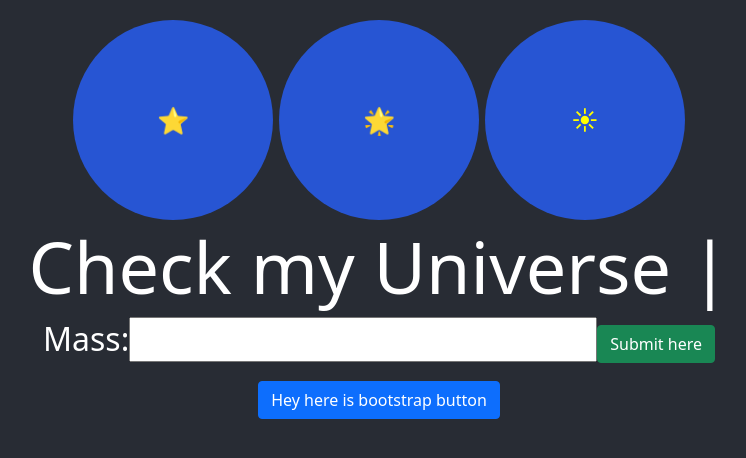
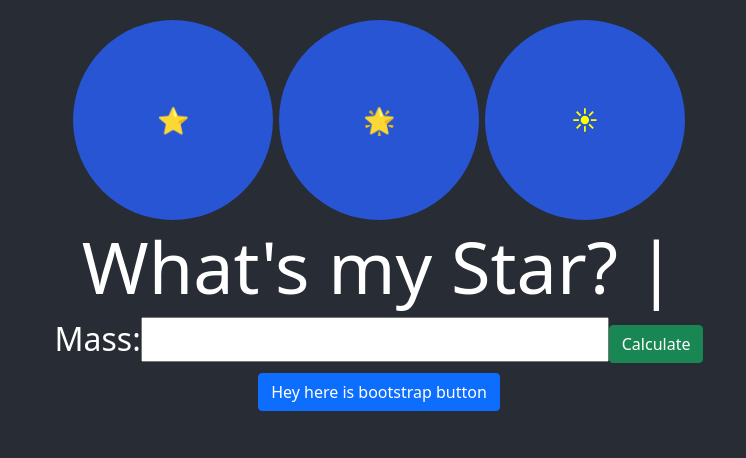
Before and after one commit to AaronKirchhoff/star_project, a React (Create React App) app: page / in a window 1280 px wide. Shown: the top 458 px of the page, without its empty margins (261-1007 px from the left). Built offline with nearby package versions, Linux system fonts and the light colour scheme.

Commit message:
currentStar state created

```diff
--- a/src/star.js
+++ b/src/star.js
@@ -6,8 +6,9 @@ class Star extends Component {
     super(props);
     // state is how much mass the star is, we will set it at 0 for now, update state with an input field, and based on that, we call a function that will decide what star to display.
     this.state = {star: ''};
+    // currentState is saved at starType variable below
+    this.state = {currentStar: ''};
     this.handleChange = this.handleChange.bind(this);
-    this.tbdfunction = this.tbdfunction.bind(this);
     this.formSubmit = this.formSubmit.bind(this);
   }
 
@@ -38,57 +39,30 @@ class Star extends Component {
     } else {
       starType = 'error: Mass input incorrect'
     }
-    alert(`you typed: ${starType}`);
+    this.setState({currentStar: starType})
+    evt.preventDefault();
+    // alert(`you typed: ${starType}`);
     this.setState({star: ''})
     return starType
   }
 
-
-
-  tbdfunction(){
-    // and we dont want tpage t refresh automatically, so ...
-    var starType;
-    if( this.state.star === ''){
-      starType = '';
-    } else if (this.state.star <= 3) {
-      starType = 'Protostar';
-    } else if (this.state.star <= 6) {
-      starType = 'T Tauri';
-    } else if (this.state.star <= 10) {
-      starType = 'Red Dwarf';
-    } else if (this.state.star <= 11) {
-      starType = 'White Dwarf';
-    } else if (this.state.star <= 20) {
-      starType = 'Red Giant';
-    } else if (this.state.star <= 35) {
-      starType = 'Neutron Star';
-    } else if (this.state.star <= 100) {
-      starType = 'Super Giant';
-    } else {
-      starType = 'error: Mass input incorrect'
-    }
-    return starType
-
-  }
-
   render(){
-    // leave note: no idea what to put here to bring in starType variable
-    const newStar = this.state.star;
     return (
       <div className='Star'>
-        <h1 class="display-2"> Check my Universe | {this.state.star}</h1>
+        <h1 class="display-2"> What's my Star? | {this.state.currentStar}</h1>
 
         <form onSubmit={this.formSubmit}>
           <label class="h2">Mass:
             <input type="text" id="mass" value={this.state.star} onChange={this.handleChange}></input>
           </label>
-          {/* <input type="submit" value="Submit" /> */}
-          <button class="btn btn-success">Submit here</button>
+          <button class="btn btn-success">Calculate</button>
         </form >
-        <h1> {newStar} </h1>
 
       </div>
+
     )
   }
 }
 export default Star;
+
+// solved my problem!!! i needed the starType to be its own state to save that information.
```
